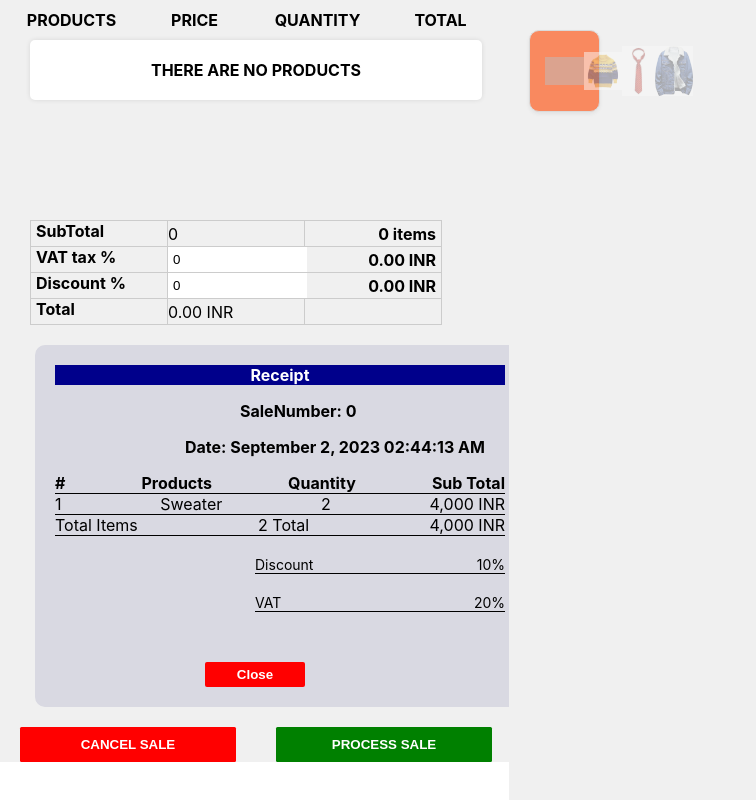
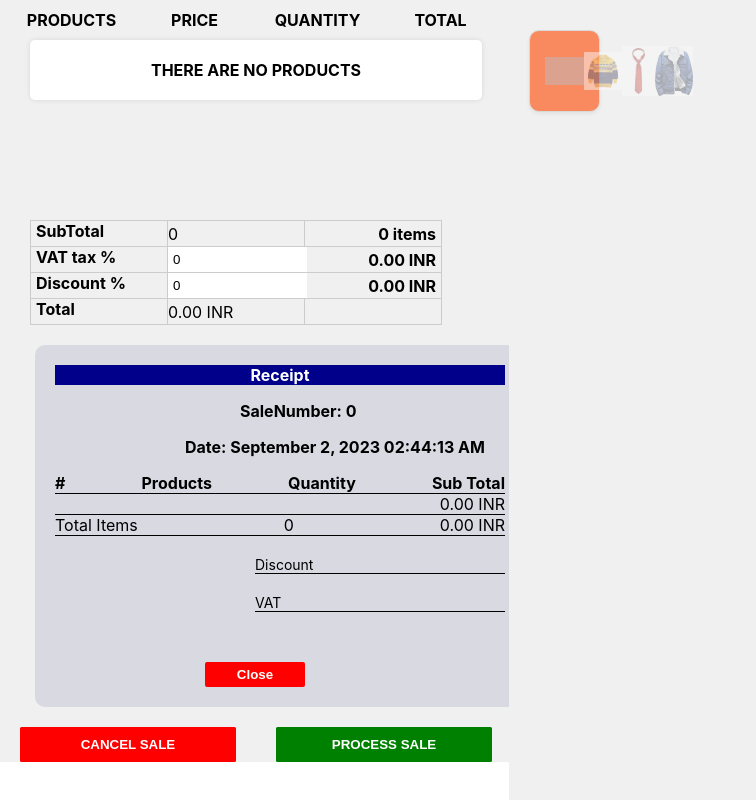
Before and after one commit to bathkora/pos-landing-page, a React (Create React App) app: page / in a window 1280 px wide. Both pictures are taken after a click on the button "PROCESS SALE". Shown: the whole page, without its empty margins (0-756 px from the left). Built offline with nearby package versions, Linux system fonts and the light colour scheme; grey boxes are pictures that could not be loaded.

Commit message:
Changes on Receipt Total Items and Sub Total

```diff
--- a/src/components/Cart.js
+++ b/src/components/Cart.js
@@ -105,6 +105,7 @@ const Cart = ({
   clearCart,
   incrementItem,
   decrementItem,
+  item
 }) => {
   const [showReceipt, setShowReceipt] = useState(false);
   const [receiptContent, setReceiptContent] = useState("");
@@ -218,7 +219,28 @@ const Cart = ({
       </table>
 
       {/* Conditionally render the Receipt component */}
-      {showReceipt && <Receipt content={receiptContent} />}
+      {/* {cartList.length > 0 ? (
+          cartList.map((item) => {
+            return (
+              <Invoice
+                item={item}
+                deleteItem={deleteItem}
+                incrementItem={incrementItem}
+                decrementItem={decrementItem}
+              />
+            );
+          })
+        ) : (
+          // Render the Invoice component if there are no products
+          <div className="no-products">THERE ARE NO PRODUCTS</div>
+        )}
+      </div> */}
+      {showReceipt &&
+
+       <Receipt item={item}
+       total={total} totalItem={totalItem}
+       onChange={(e) => setDiscount(e.target.value)}
+       subTotal={subTotal} content={receiptContent}  />}
 
       <div className="buttons">
         <button className="cancel-button" onClick={clearCart}>
--- a/src/components/Invoice.js
+++ b/src/components/Invoice.js
@@ -17,7 +17,7 @@ const Invoice = ({item, decrementItem, incrementItem,
           />
         </div>
         <div className="product">{item.name}</div>
-        <div className="price">${item.price}</div>
+        <div className="price">₹{item.price}</div>
 
         <div className="counter">
           <button className="in-de" onClick={()=>decrementItem(item.id)}>
@@ -29,7 +29,7 @@ const Invoice = ({item, decrementItem, incrementItem,
           </button>
         </div>
 
-        <div className="total">${(item.quantity)*(item.price)}</div>
+        <div className="total">₹{(item.quantity)*(item.price)}</div>
       </div>
     </div>
   );
--- a/src/components/Receipt.js
+++ b/src/components/Receipt.js
@@ -47,7 +47,7 @@ import './Receipt.css';
 import DateTimeDisplay from './DateTimeDisplay';
 import SaleCounter from './SaleCounter';
 
-const Receipt = () => {
+const Receipt = ({item, subTotal, totalItem, total, onChange}) => {
   const [isReceiptVisible, setIsReceiptVisible] = useState(true);
 
   const handleCloseReceipt = () => {
@@ -67,23 +67,23 @@ const Receipt = () => {
         <span>Sub Total</span>
       </div>
       <div className='item'>
-        <span>1</span>
-        <span>Sweater</span>
-        <span>2</span>
-        <span>4,000 INR</span>
+        <span>{}</span>
+        <span>{()=>item.name}</span>
+        <span>{()=>item.quantity}</span>
+        <span>{subTotal.toFixed(2)} INR</span>
       </div>
       <div className='total-item'>
         <span>Total Items</span>
-        <span>2 Total</span>
-        <span>4,000 INR</span>
+        <span>{totalItem}</span>
+        <span>{total.toFixed(2)} INR</span>
       </div>
       <div className='discount-rec'>
         <span>Discount</span>
-        <span>10%</span>
+        <span>{}</span>
       </div>
       <div className='vat'>
         <span>VAT</span>
-        <span>20%</span>
+        <span>{}</span>
       </div>
       <button className='close' onClick={handleCloseReceipt}>Close</button>
     </div>
```
